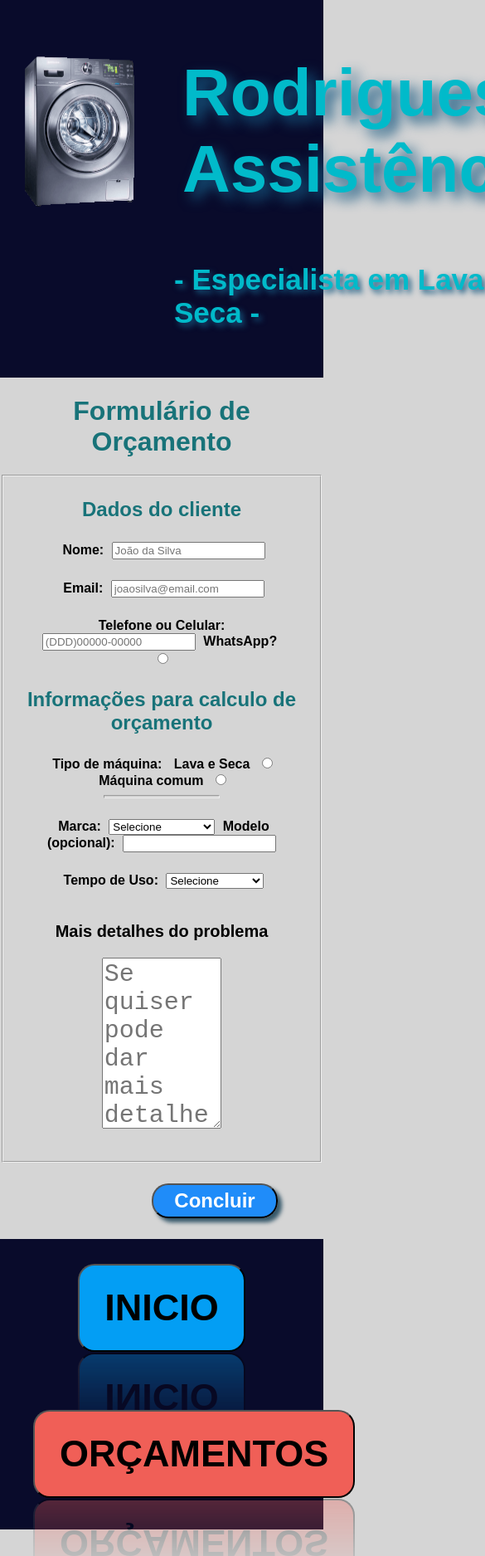
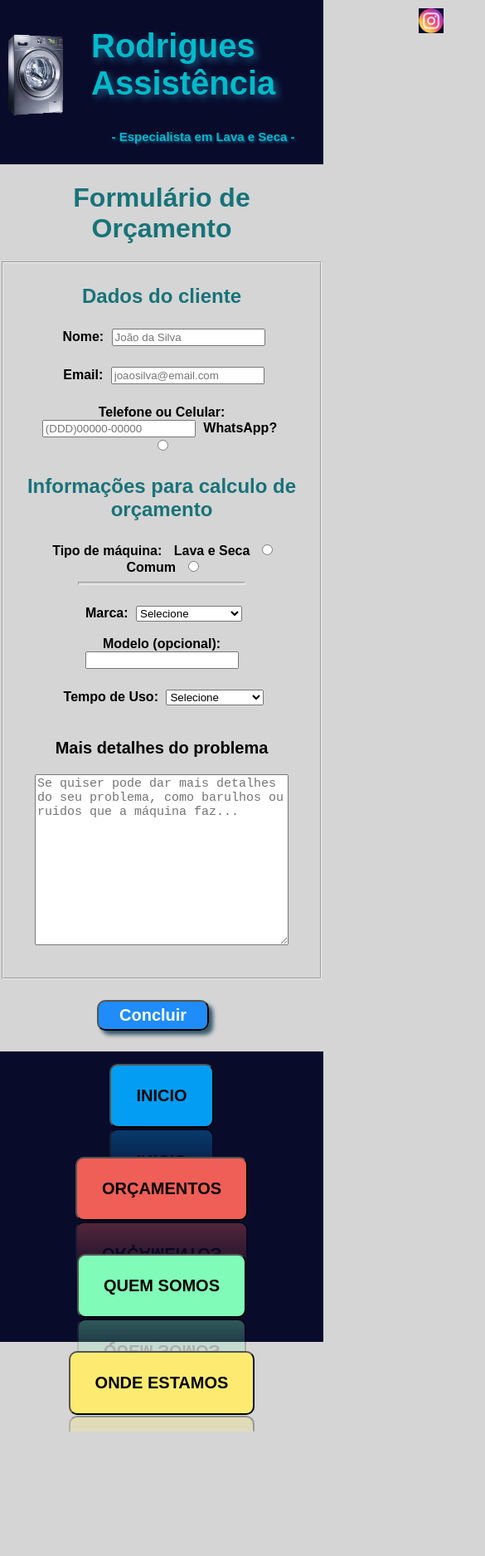
Before and after one commit to WhiteMoscou/RodriguesAssistencia, a plain HTML site: page orcamento.html in a window 390 px wide. Shown: the top 1875 px of the page at 83% size, 585 px wide, since content can reach past the window. After the commit the page ends 1725 px from the top, so only its background shows below. Drawn offline with Linux system fonts and the light colour scheme.

Commit message:
Site comercial para empresa de manutenção de máquinas lava e seca, sem uso de frameworks.

```diff
--- a/estilo_principal.css
+++ b/estilo_principal.css
@@ -32,7 +32,6 @@ a#socialmedia {
 }
 
 .socialmedia {
-
     position: absolute;
     text-align: right;
     margin: 5px 500px;
@@ -176,13 +175,6 @@ button#yellow:hover {
                 0 0 200px #FDEB71;
 }
 
-p {
-    margin-top: 100px;
-    text-align: center;
-    color: #ffffff;
-    -webkit-box-reflect: below 1.5px linear-gradient(transparent, #000000);
-}
-
 /********** Estilo de cadastro ***********/
 
 form {
@@ -240,3 +232,132 @@ label#caixadetexto {
     display: block;
     padding: 15px;
 }
+
+/****** Estilo para dispositivo móvel ******/
+@media screen and (max-width: 600px){
+
+    .icon {
+        position: relative;
+        padding-left: 10px;
+        padding-top: 40px;
+        width: 90px;
+        height: 100px;
+    }
+
+    a#socialmedia {
+        position: absolute;
+        align-items: flex-end;
+        color: #000;
+        width: 30px;
+        height: 30px;
+        margin: 5px;
+    }
+
+    .socialmedia {
+        position: relative;
+        margin: 2,5px 100px;
+        width: 30px;
+        height: 30px;
+    }
+
+    div#cabecalho{
+        display: inline-flex;
+        background-color: #090B2B;
+    }
+
+    div#cabecalho{
+        display: flex;
+    }
+
+    h2#titulo {
+        text-align: left;
+        padding-left: 10px;
+        font-size: 40px;
+    }
+
+    h5#subtitulo {
+        text-align: center;
+        font-size: 15px;
+    }
+    button {
+        margin: 12,5px 15px;
+        border-radius: 10px;
+    }
+
+    button#blue {
+        font-size: 20px;
+        padding: 12,5px 15px;
+        margin: 15px 20px;
+    }
+
+    button#blue:hover {
+        box-shadow: 0 0 2,5px #039EF4,
+                    0 0 12,5px #039EF4,
+                    0 0 25px #039EF4,
+                    0 0 100px #039EF4;
+    }
+
+    button#red {
+       font-size: 20px;
+       padding: 12,5px 15px;
+       margin: 20px 20px;
+    }
+
+    button#red:hover {
+        box-shadow: 0 0 2,5px #F05F57,
+                    0 0 12,5px #F05F57,
+                    0 0 25px #F05F57,
+                    0 0 100px #F05F57;
+    }
+
+    button#green{
+        font-size: 20px;
+        padding: 12,5px 15px;
+        margin: 20px 20px;
+    }
+
+    button#green:hover{
+        box-shadow: 0 0 2,5px #81FBB8,
+                    0 0 12,5px #81FBB8,
+                    0 0 25px #81FBB8,
+                    0 0 100px #81FBB8;
+    }
+
+    button#yellow {
+        font-family: arial;
+        background-color: #FDEB71;
+        font-size: 20px;
+        padding: 12,5px 15px;
+        margin: 20px 20px;
+    }
+
+    button#yellow:hover {
+        box-shadow: 0 0 2,5px #FDEB71,
+                    0 0 12,5px #FDEB71,
+                    0 0 25px #FDEB71,
+                    0 0 100px #FDEB71;
+    }
+
+    textarea {
+        width: 300px;
+        height: 200px;
+        font-size: 15px;
+    }
+
+    h1, h2 {
+        text-align: center;
+        font-family: Arial, Helvetica, sans-serif;
+        color: #187379;
+    }
+
+    button.botao {
+        font-size: 20px;
+        padding: 5px 25px;
+        margin-left: 30%;
+    }
+
+    hr{
+        width: 65%;
+    }
+
+}
--- a/functions.js
+++ b/functions.js
@@ -1,4 +1,4 @@
-let submit = true;
+var submit = true;
 
 if (submit == true) {
     window.confirm("Todas as informações estão corretas?");
--- a/orcamento.html
+++ b/orcamento.html
@@ -75,7 +75,7 @@
                    </label>
                 <input type="radio" name="tipo" id="type">
                 <label>
-                    <strong>Máquina comum</strong>
+                    <strong>Comum</strong>
                 </label>
                 <input type="radio" name="tipo" id="type">
                 <hr>
@@ -101,6 +101,9 @@
                      <option>Outro</option>
                      <option>Não sei identificar</option>
                  </select>
+
+                 <br>
+                 <br>
 
                  <label>
                      <strong>Modelo (opcional):</strong>
@@ -148,7 +151,7 @@
         <button id="red"><a href="orcamento.html"><b>ORÇAMENTOS</b></a></button>
         <button id="green"><a href="quemsomos.html"><b>QUEM SOMOS</b></a></button>
         <button id="yellow"><a href="ondeestamos.html"><b>ONDE ESTAMOS</b></a></button>
-        <p>Desenvolvedor - igoramarals96@gmail.com - WhiteMoscou</p>
+        <!--Desenvolvedor - igoramarals96@gmail.com - WhiteMoscou-->
     </div>
     </footer>
     <script src="functions.js" defer></script>
```
Also changed, not shown: index.html (+1 -1 lines).
